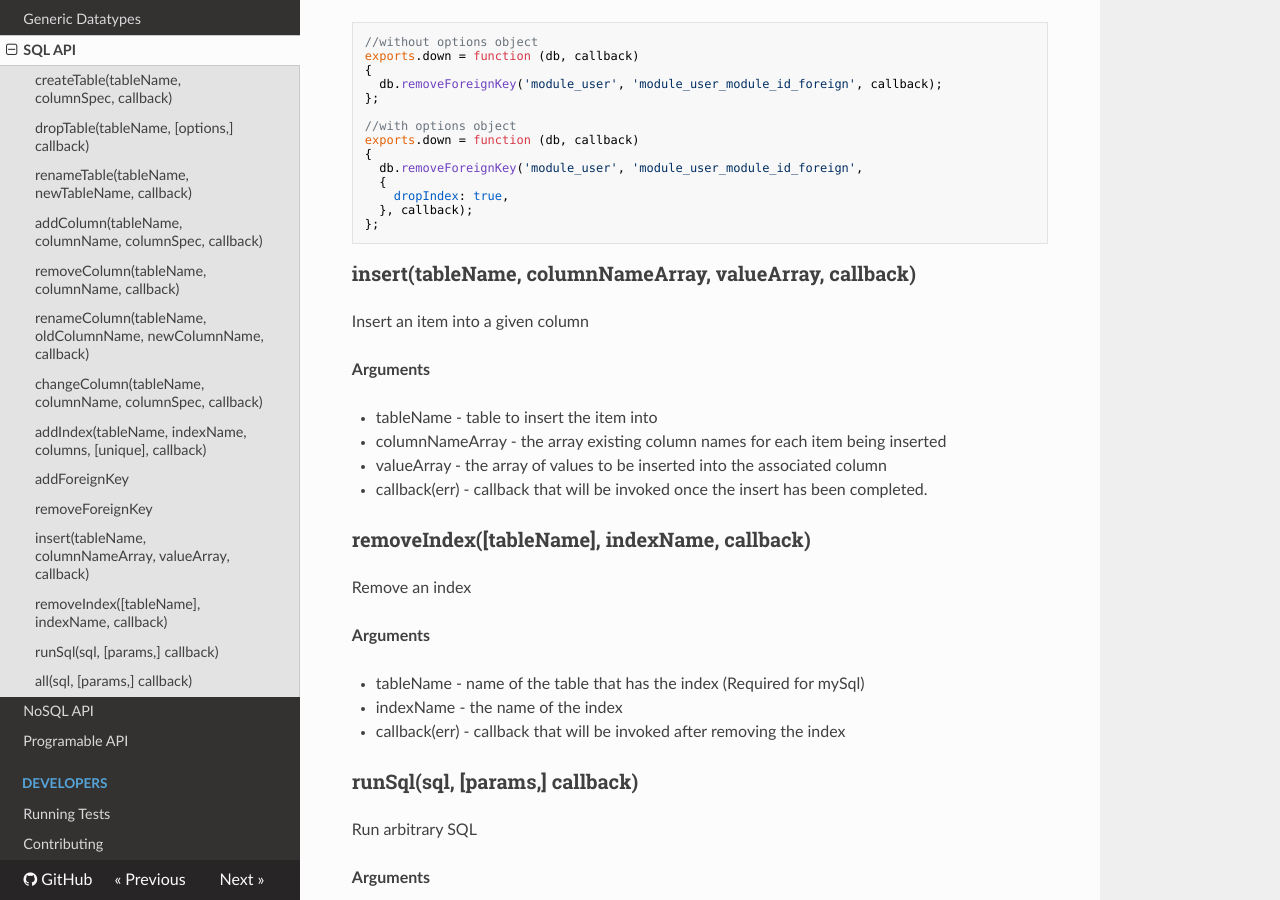
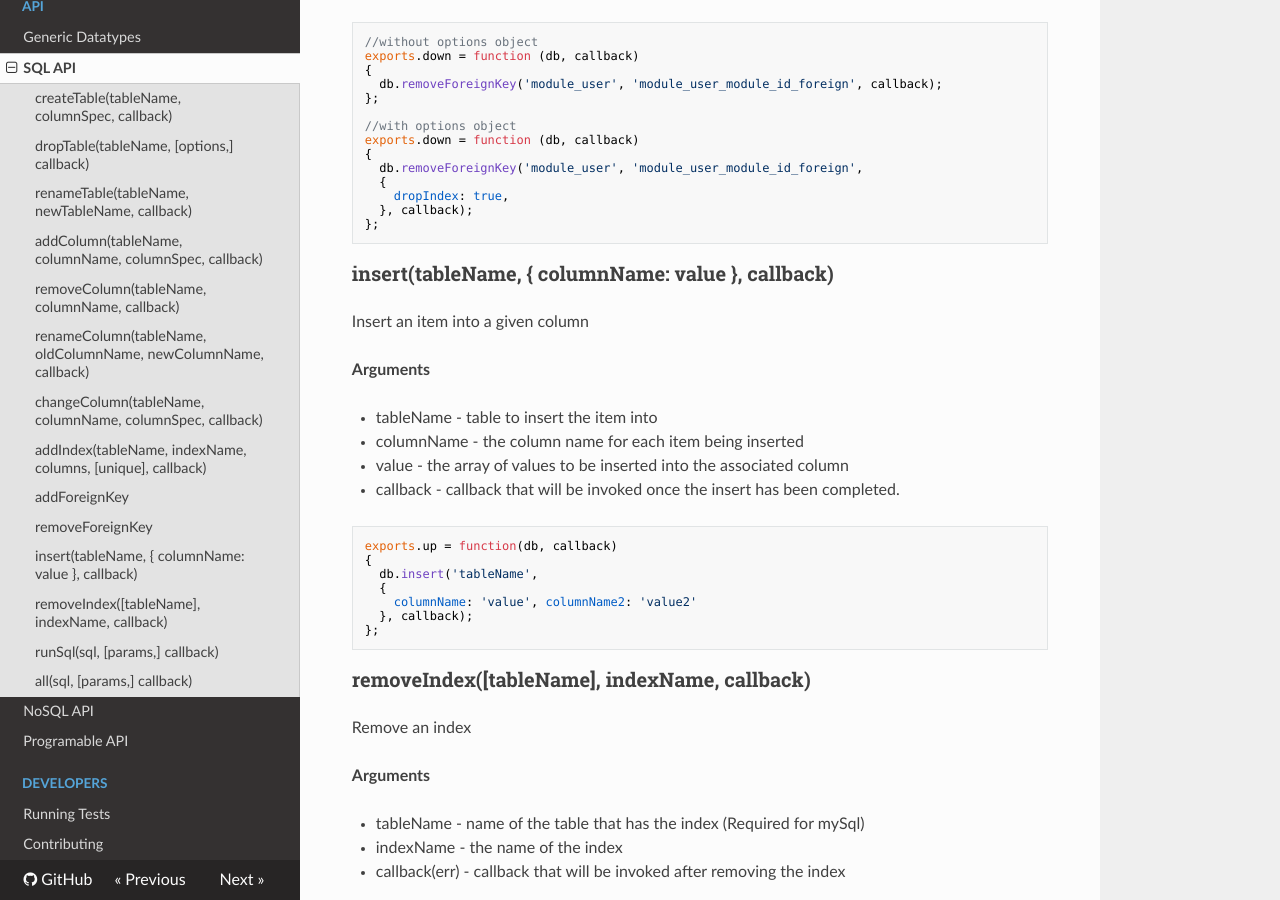
Before and after one commit to db-migrate/english-docs, an MkDocs documentation site: the page built from docs/API/SQL.md, in a window 1280 px wide and 900 px high, scrolled down 5107 px. Built offline with MkDocs 1.6.1, drawn with Linux system fonts in a browser that asks for light colours; nearby versions of some CDN libraries.

Commit message:
Update to the description of db.insert
I have found when trying to use the insert method that the description given here didn't quite match up with how it is actually implemented so I have edited the description a little and added an example. Feel free to keep or not keep this change 👍

````diff
--- a/docs/API/SQL.md
+++ b/docs/API/SQL.md
@@ -262,16 +262,26 @@ exports.down = function (db, callback)
 };
 ```
 
-### insert(tableName, columnNameArray, valueArray, callback)
+### insert(tableName, { columnName: value }, callback)
 
 Insert an item into a given column
 
 __Arguments__
 
 * tableName - table to insert the item into
-* columnNameArray - the array existing column names for each item being inserted
-* valueArray - the array of values to be inserted into the associated column
-* callback(err) - callback that will be invoked once the insert has been completed.
+* columnName - the column name for each item being inserted
+* value - the array of values to be inserted into the associated column
+* callback - callback that will be invoked once the insert has been completed.
+
+```javascript
+exports.up = function(db, callback)
+{
+  db.insert('tableName',
+  {
+    columnName: 'value', columnName2: 'value2'
+  }, callback);
+};
+```
 
 ### removeIndex([tableName], indexName, callback)
 
````
